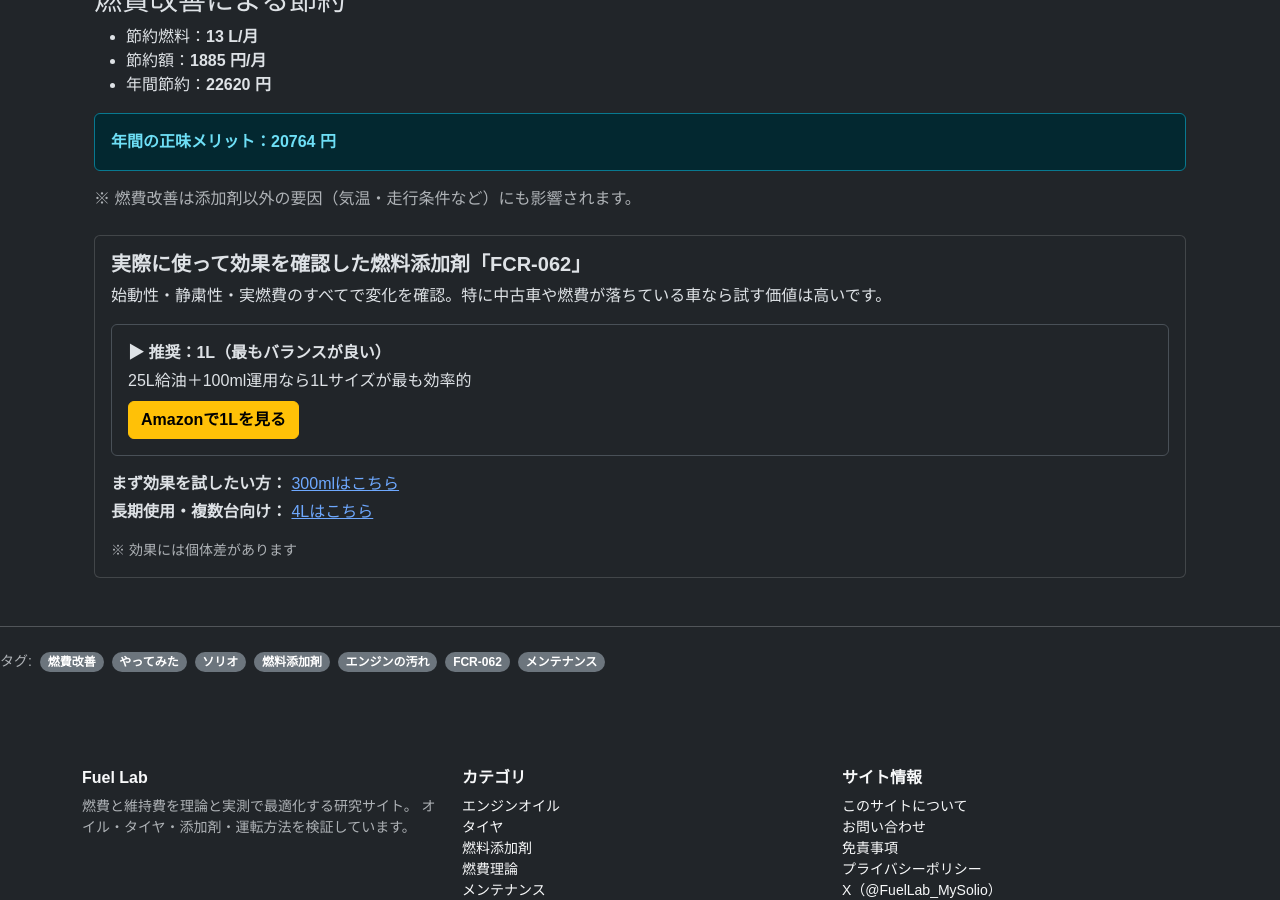
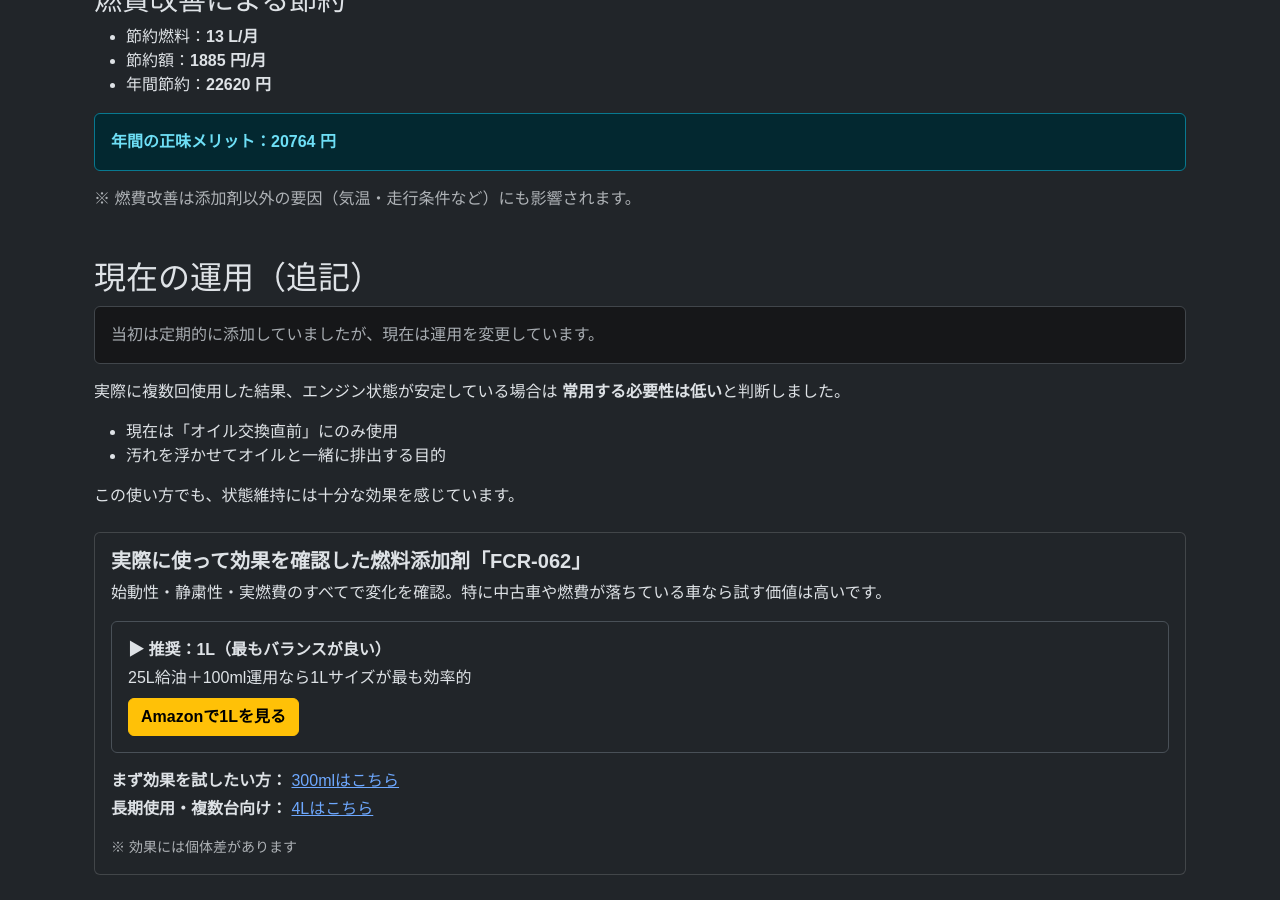
Before and after one commit to funyapar-org/fuel-lab, a Jekyll site: the page built from _solio/fcr062-effect.md, in a window 1280 px wide and 900 px high, scrolled down 2048 px. Built offline with Jekyll 4.4.1, drawn with Linux system fonts in a browser that asks for light colours.

Commit message:
fcr062-effect.md を更新

```diff
--- a/_solio/fcr062-effect.md
+++ b/_solio/fcr062-effect.md
@@ -179,6 +179,26 @@ tags:
     ※ 燃費改善は添加剤以外の要因（気温・走行条件など）にも影響されます。
   </p>
 
+  <h2 class="mt-5">現在の運用（追記）</h2>
+
+  <div class="alert alert-secondary">
+    当初は定期的に添加していましたが、現在は運用を変更しています。
+  </div>
+
+  <p>
+  実際に複数回使用した結果、エンジン状態が安定している場合は
+  <strong>常用する必要性は低い</strong>と判断しました。
+  </p>
+
+  <ul>
+    <li>現在は「オイル交換直前」にのみ使用</li>
+    <li>汚れを浮かせてオイルと一緒に排出する目的</li>
+  </ul>
+
+  <p>
+  この使い方でも、状態維持には十分な効果を感じています。
+  </p>
+
   <!-- CTA -->
   {% include fcr062-affiliate.html
     title="実際に使って効果を確認した燃料添加剤「FCR-062」"
```
